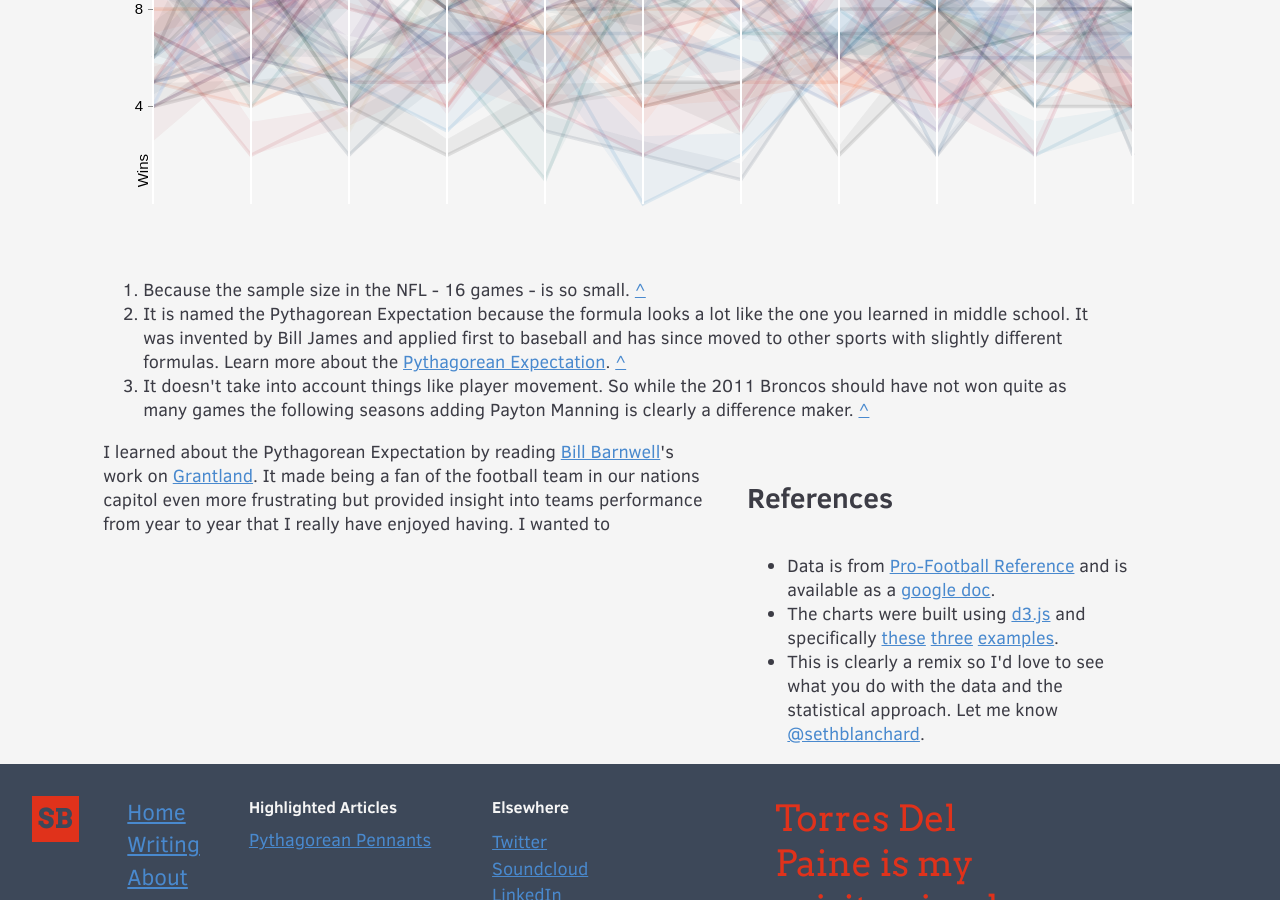
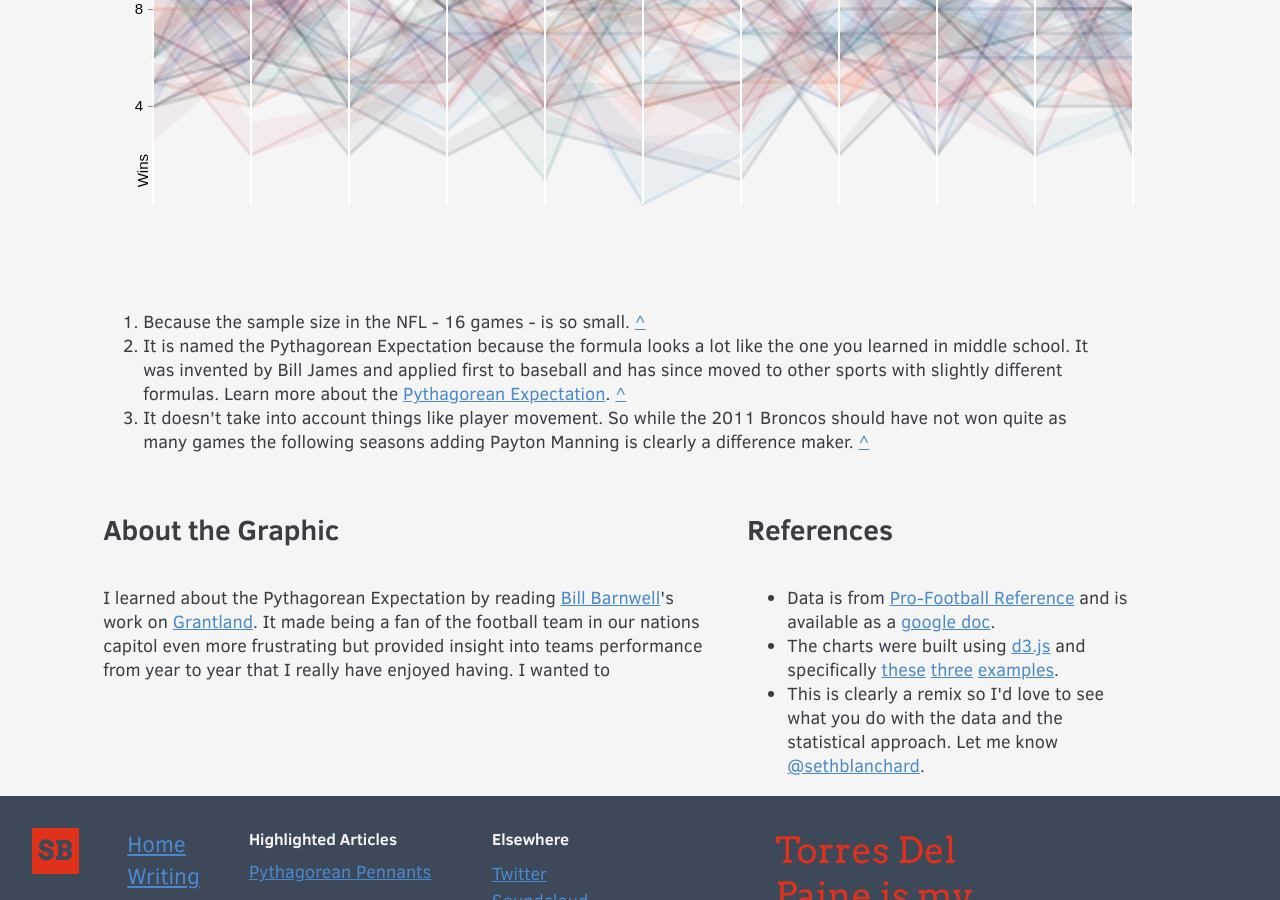
Before and after one commit to sethblanchard/sethblanchard.github.io, a Jekyll site: the page built from _posts/2014-04-27-PythagoreanPennants.html, in a window 1280 px wide and 900 px high, scrolled down 2145 px. Built offline with Jekyll 4.4.1, drawn with Linux system fonts in a browser that asks for light colours; nearby versions of some CDN libraries; Markdown is read by kramdown in place of the engine named in the settings.

```diff
--- a/_posts/2014-04-27-PythagoreanPennants.html
+++ b/_posts/2014-04-27-PythagoreanPennants.html
@@ -37,6 +37,7 @@
 				</div>
 
 				<footer class="row">
+					<h4>Footnotes</h4>
 					<ol class="col-5">
 						<li id="footnote_1">
 							Because the sample size in the NFL - 16 games - is so small. <a href="#footnotelink_1">^</a>
@@ -53,6 +54,7 @@
 		</div>
 		<div class="row">
 			<section class="col-3 ">
+				<h4>About the Graphic</h4>
 				<p>I learned about the Pythagorean Expectation by reading <a href="https://twitter.com/billbarnwell">Bill Barnwell</a>'s work on <a href="http://grantland.com/contributors/bill-barnwell/">Grantland</a>. It made being a fan of the football team in our nations capitol even more frustrating but provided insight into teams performance from year to year that I really have enjoyed having. I wanted to</p>
 			</section>
 			<section class="col-2">
```
